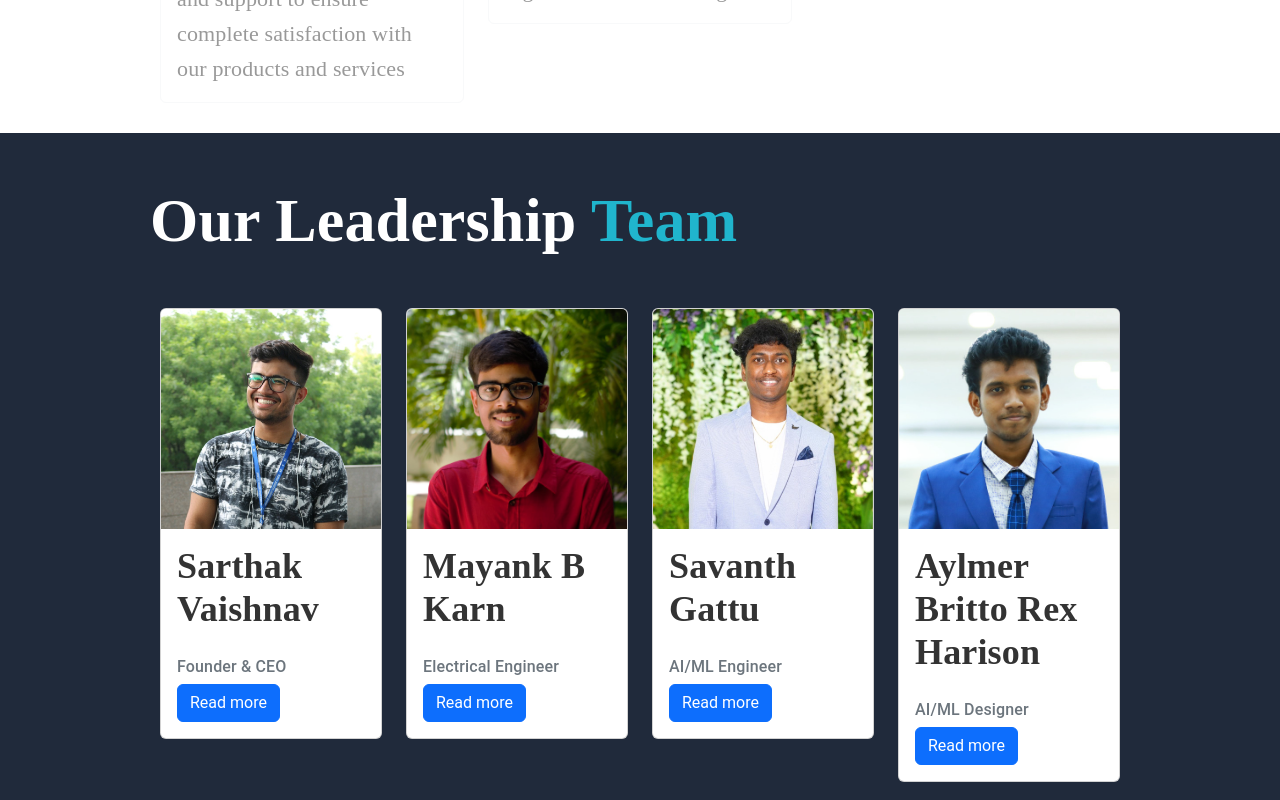
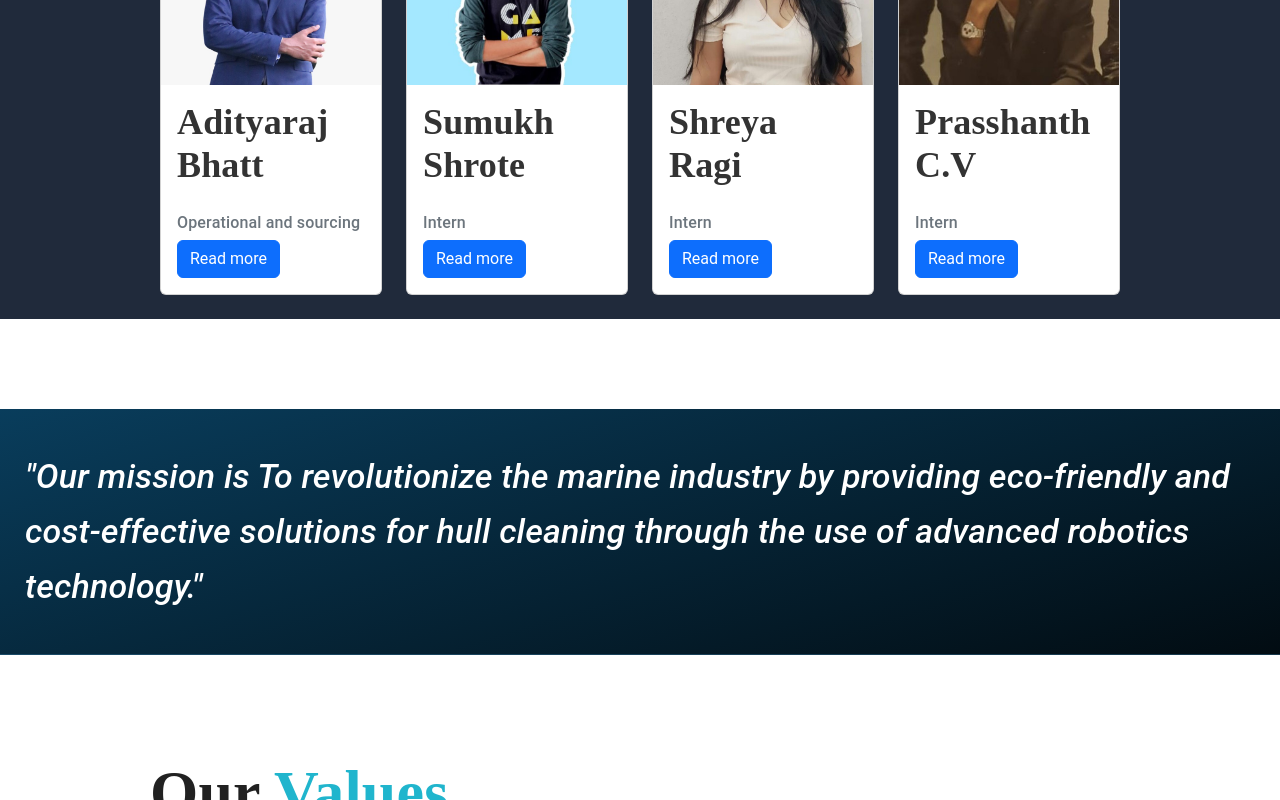
Before and after one commit to Nihu3346/hull-cleaning-robot, a React (Create React App) app: page /aboutus in a window 1280 px wide. Shown: the part 860-1660 px from the top of the page. Built offline with nearby package versions, Linux system fonts and the light colour scheme.

Commit message:
Release-1.0.1

```diff
--- a/src/Components/CSS/About.css
+++ b/src/Components/CSS/About.css
@@ -22,6 +22,7 @@
   width: 50px;
 }
 .team-container {
+  margin-top: 50px;
   background-color: #202A3B;
 }
 .our-values-container {
--- a/src/Components/CSS/InfoPanel.css
+++ b/src/Components/CSS/InfoPanel.css
@@ -37,7 +37,7 @@
     padding-bottom: 40px;
     padding-left: 25px;
     margin-bottom: 0px;
-    margin-top: 0px;
+    margin-top: 90px;
     border-width: 0px 0px 0px 0px;
     border-color: #eae9e9;
     border-style: solid;
--- a/src/Components/Pages/AboutUs.js
+++ b/src/Components/Pages/AboutUs.js
@@ -2,12 +2,15 @@ import { React } from "react";
 import "./../CSS/About.css";
 import TeamInfo from "./TeamInfo";
 import OurValues from "./OurValues";
+import InfoPanelA from "./InfoPanel-a";
 
 const AboutUS = () => {
   return (
     <>
+    <TeamInfo />
+    <InfoPanelA />
       <OurValues />
-      <TeamInfo />
+
     </>
   );
 };
```
